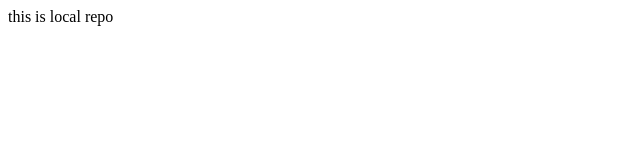
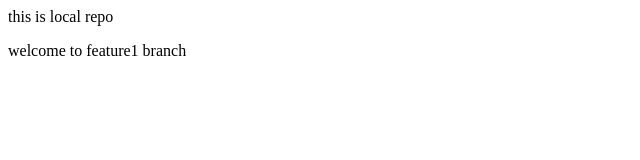
Before and after one commit to AdityaAmbhore/localrepo, a plain HTML site: page index.html in a window 1280 px wide. Shown: the whole page, without its empty margins (0-640 px from the left). Drawn offline with Linux system fonts and the light colour scheme.

Commit message:
add new line

```diff
--- a/index.html
+++ b/index.html
@@ -1,3 +1,4 @@
 <p>
     this  is local repo
 </p>
+<p> welcome to feature1 branch </p>
```
